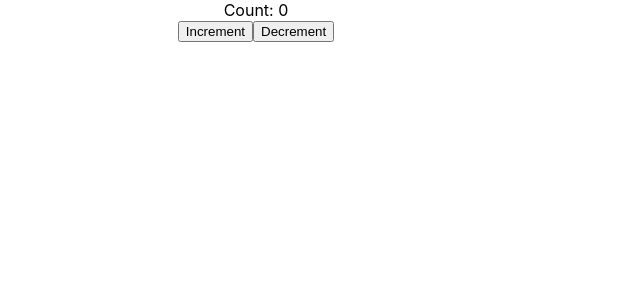
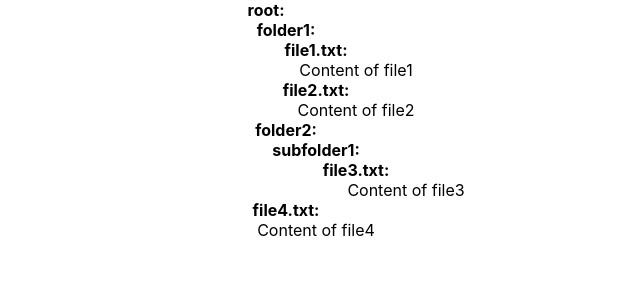
Before and after one commit to PiyushKanathe/react-practice, a React (Create React App) app: page / in a window 1280 px wide. Shown: the top 300 px of the page, without its empty margins (384-1024 px from the left). Built offline with nearby package versions, Linux system fonts and the light colour scheme.

Commit message:
file structure

```diff
--- a/src/App.js
+++ b/src/App.js
@@ -3,15 +3,31 @@ import DisplayComp from './DisplayListByAxios';
 import TabsComponent from './TabsComponent/TabsComponent';
 import InputComponent from './input-custom-hook/InputComponenet';
 import Counter from './counter-custom-hook/CounterComponant';
+import FileStructure from './PrettyPrintJson/FileStructure';
 
 function App() {
+  let data = {
+    "root": {
+      "folder1": {
+        "file1.txt": "Content of file1",
+        "file2.txt": "Content of file2"
+      },
+      "folder2": {
+        "subfolder1": {
+          "file3.txt": "Content of file3"
+        }
+      },
+      "file4.txt": "Content of file4"
+    }
+  }
   return (
     <div className="App">
       <div>
         {/* <DisplayComp></DisplayComp> */}
         {/* <TabsComponent /> */}
         {/* <InputComponent /> */}
-        <Counter />
+        {/* <Counter />  */}
+        <FileStructure data={data} />
       </div>
     </div>
   );
--- /dev/null
+++ b/src/PrettyPrintJson/FileStructure.jsx
@@ -0,0 +1,21 @@
+const FileStructure = ({ data, level = 1 }) => {
+  if (typeof data === "string") {
+    return <div style={{ marginLeft: level * 20 }}>{data}</div>;
+  }
+  const entries = Object.entries(data);
+  return (
+    <div>
+      {entries &&
+        entries.map(([key, value]) => (
+          <div>
+            <div key={key} style={{ marginLeft: level * 20 }}>
+              <strong>{key}:</strong>
+              <FileStructure data={value} level={level + 1} />
+            </div>
+          </div>
+        ))}
+    </div>
+  );
+};
+
+export default FileStructure;
```
Also changed, not shown: src/search/Search.jsx (added, +89 -0 lines).
